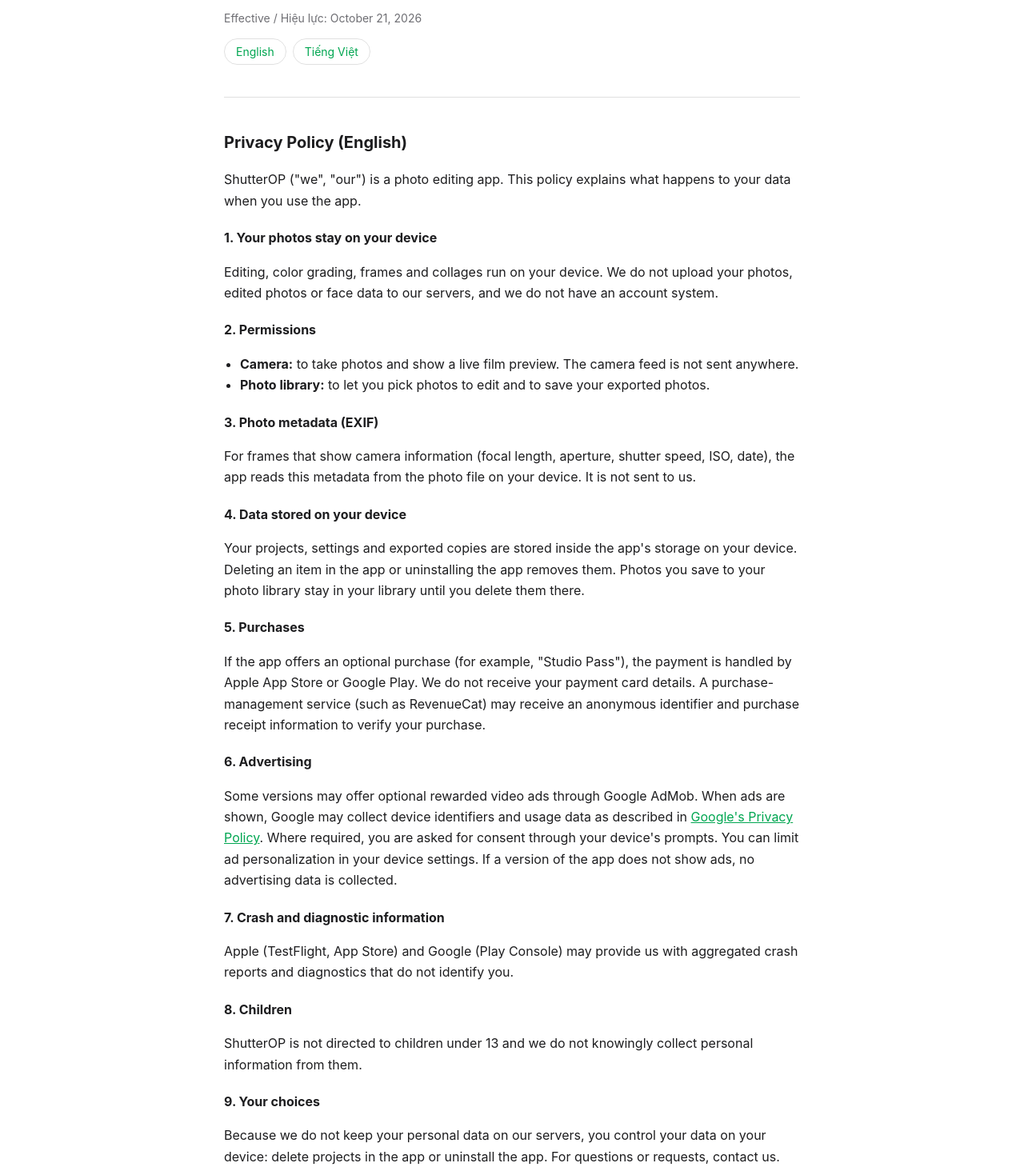
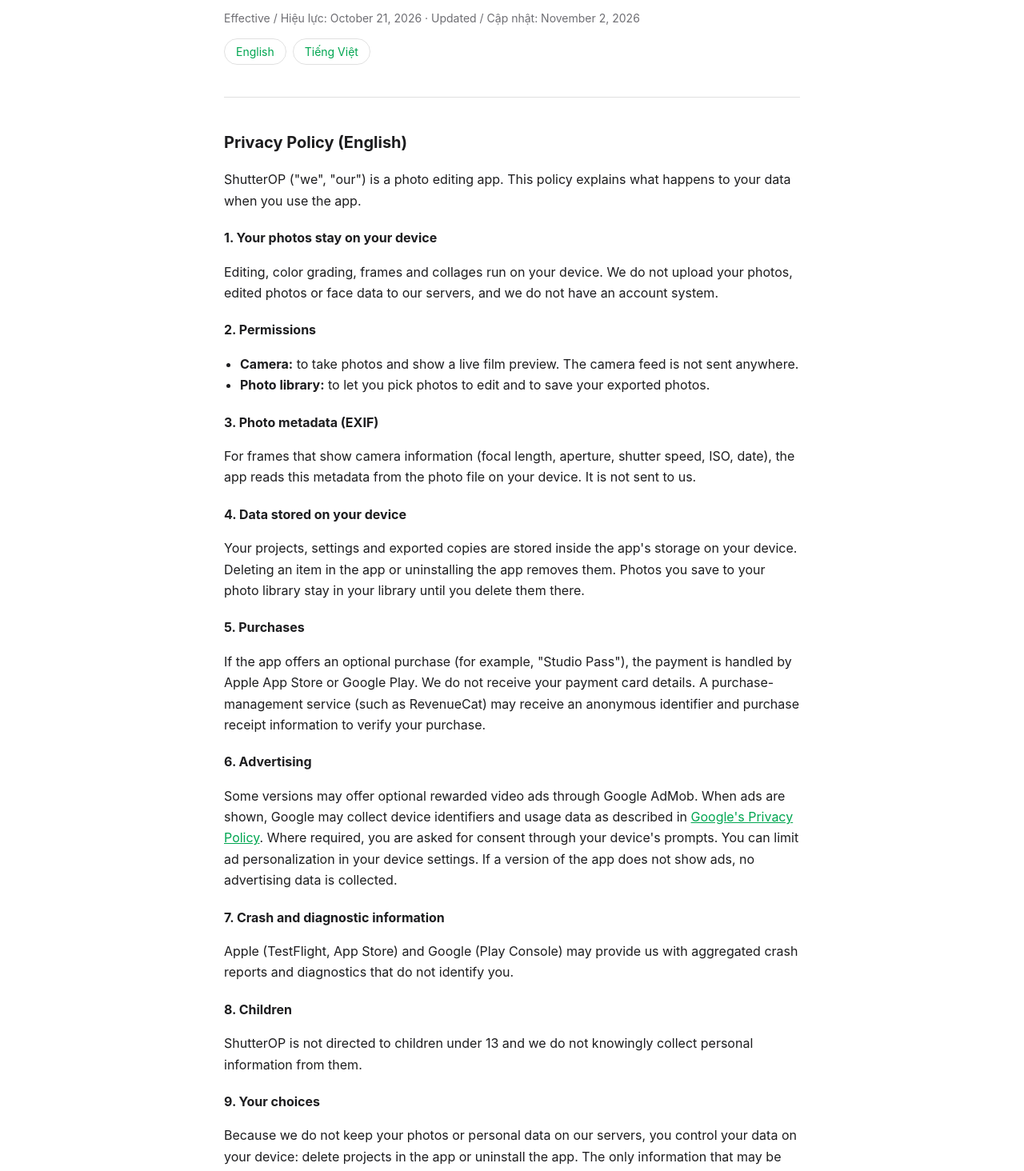
Before and after one commit to ThaoStyle/shutterop-site, a plain HTML site: page privacy.html in a window 1280 px wide. Shown: the part 161-1625 px from the top of the page at 80% size. Drawn offline with Linux system fonts and the light colour scheme.

Commit message:
Add files via upload

```diff
--- a/privacy.html
+++ b/privacy.html
@@ -17,7 +17,7 @@
   </header>
   <main>
     <h1>Privacy Policy · Chính sách quyền riêng tư</h1>
-    <p class="muted">Effective / Hiệu lực: October 21, 2026</p>
+    <p class="muted">Effective / Hiệu lực: October 21, 2026 · Updated / Cập nhật: November 2, 2026</p>
     <div class="lang"><a href="#en">English</a><a href="#vi">Tiếng Việt</a></div>
 
     <section class="doc" id="en">
@@ -52,7 +52,7 @@
       <p>ShutterOP is not directed to children under 13 and we do not knowingly collect personal information from them.</p>
 
       <h3>9. Your choices</h3>
-      <p>Because we do not keep your personal data on our servers, you control your data on your device: delete projects in the app or uninstall the app. For questions or requests, contact us.</p>
+      <p>Because we do not keep your photos or personal data on our servers, you control your data on your device: delete projects in the app or uninstall the app. The only information that may be held outside your device is an anonymous identifier and purchase records kept by our purchase-management provider (see section 5); Apple and Google also keep their own purchase history under their own policies. To ask us to delete the records held by our purchase-management provider, email us at the address in section 11 with the details of your purchase; we will ask the provider to delete them where the law and the store rules allow. For other questions or requests, contact us.</p>
 
       <h3>10. Changes</h3>
       <p>We may update this policy. The date at the top shows the latest version.</p>
@@ -93,7 +93,7 @@
       <p>ShutterOP không hướng đến trẻ em dưới 13 tuổi và chúng tôi không chủ ý thu thập thông tin cá nhân của các em.</p>
 
       <h3>9. Quyền lựa chọn của bạn</h3>
-      <p>Vì chúng tôi không lưu dữ liệu cá nhân của bạn trên máy chủ, bạn tự kiểm soát dữ liệu trên thiết bị: xóa dự án trong ứng dụng hoặc gỡ ứng dụng. Nếu có thắc mắc hoặc yêu cầu, hãy liên hệ với chúng tôi.</p>
+      <p>Vì chúng tôi không lưu ảnh hay dữ liệu cá nhân của bạn trên máy chủ, bạn tự kiểm soát dữ liệu trên thiết bị: xóa dự án trong ứng dụng hoặc gỡ ứng dụng. Thông tin duy nhất có thể nằm ngoài thiết bị là mã ẩn danh và hồ sơ giao dịch do dịch vụ quản lý giao dịch của chúng tôi giữ (xem mục 5); Apple và Google cũng giữ lịch sử mua hàng của riêng họ theo chính sách của họ. Để yêu cầu xóa các hồ sơ do dịch vụ quản lý giao dịch giữ, hãy gửi email đến địa chỉ ở mục 11 kèm thông tin giao dịch của bạn; chúng tôi sẽ đề nghị nhà cung cấp xóa trong phạm vi pháp luật và quy định của cửa hàng cho phép. Với các thắc mắc hoặc yêu cầu khác, hãy liên hệ với chúng tôi.</p>
 
       <h3>10. Thay đổi</h3>
       <p>Chúng tôi có thể cập nhật chính sách này. Ngày ở đầu trang cho biết phiên bản mới nhất.</p>
```
